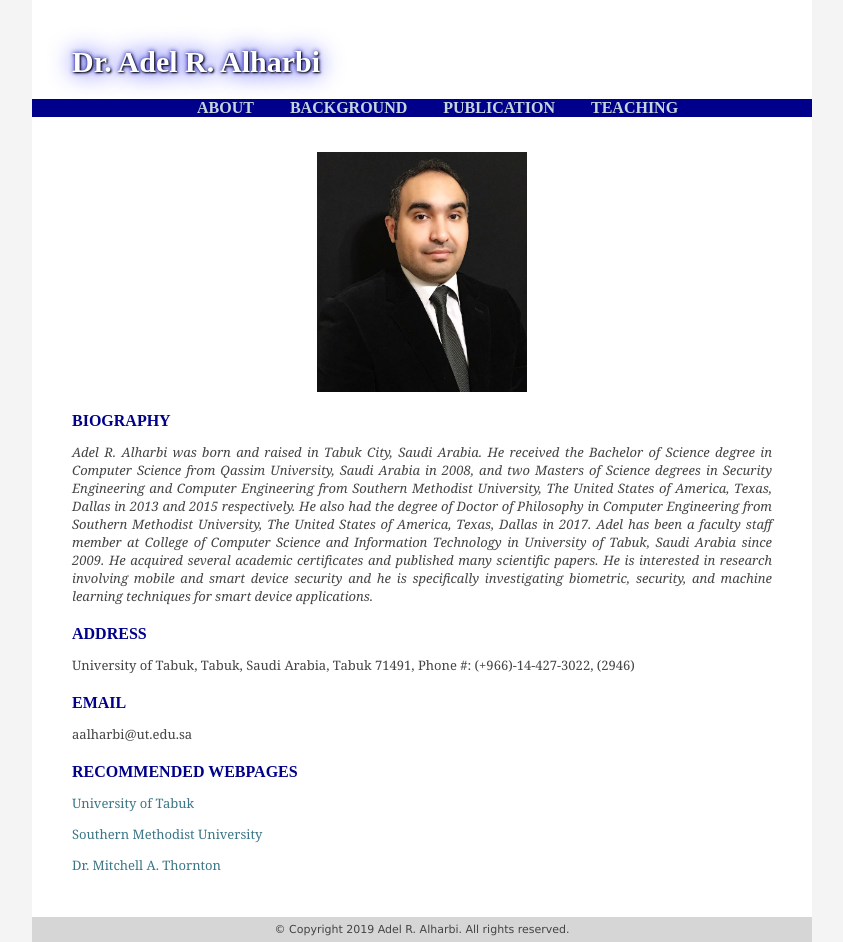
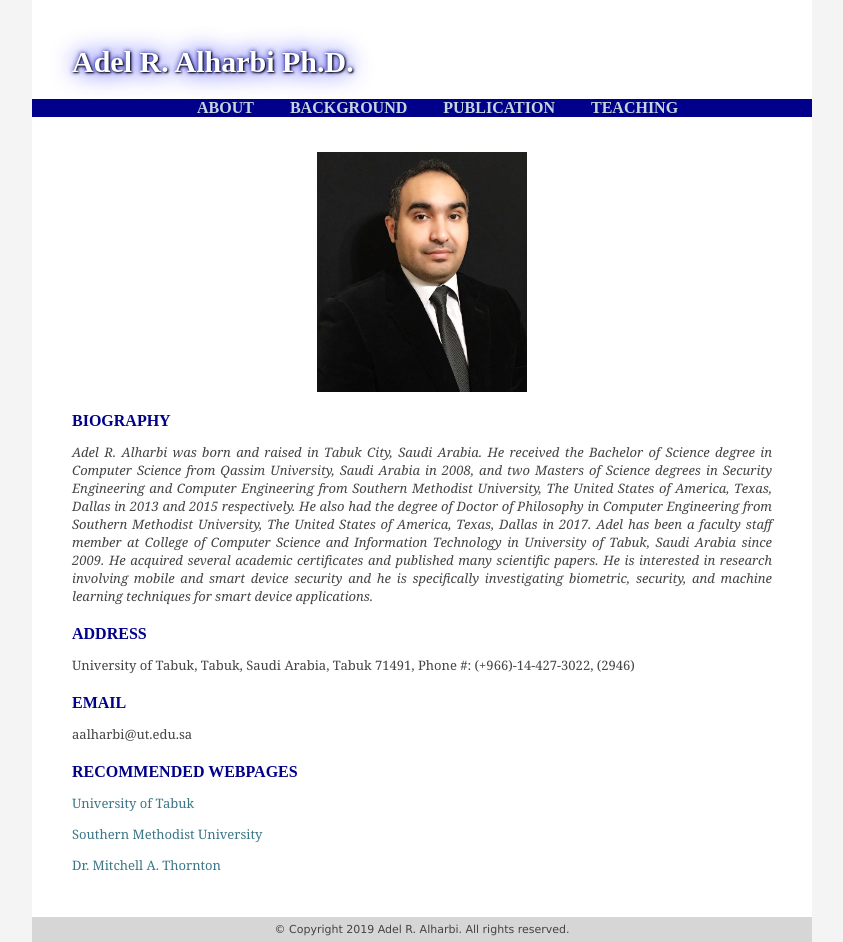
Before and after one commit to AdelRAlharbi/AdelAlharbi.github.io, a plain HTML site: page index.html in a window 1280 px wide. Shown: the whole page, without its empty margins (218-1061 px from the left). Drawn offline with Linux system fonts and the light colour scheme.

Commit message:
Update index.html

```diff
--- a/index.html
+++ b/index.html
@@ -7,7 +7,7 @@
 </head>
 <body>
 <div id="container">
-  <div id="header"> <a> Dr. Adel R. Alharbi </a> </div>
+  <div id="header"> <a> Adel R. Alharbi Ph.D. </a> </div>
   <div id="menu"> <a> &nbsp; &nbsp; &nbsp; &nbsp; <a href="index.html">ABOUT</a> &nbsp; &nbsp; &nbsp; &nbsp; <a href="backgound.html">BACKGROUND</a> &nbsp; &nbsp; &nbsp; &nbsp; <a href="Publication.html">PUBLICATION</a> &nbsp; &nbsp; &nbsp; &nbsp; <a href="teaching.html">TEACHING</a> </div>
 
   <div id="main">
```
